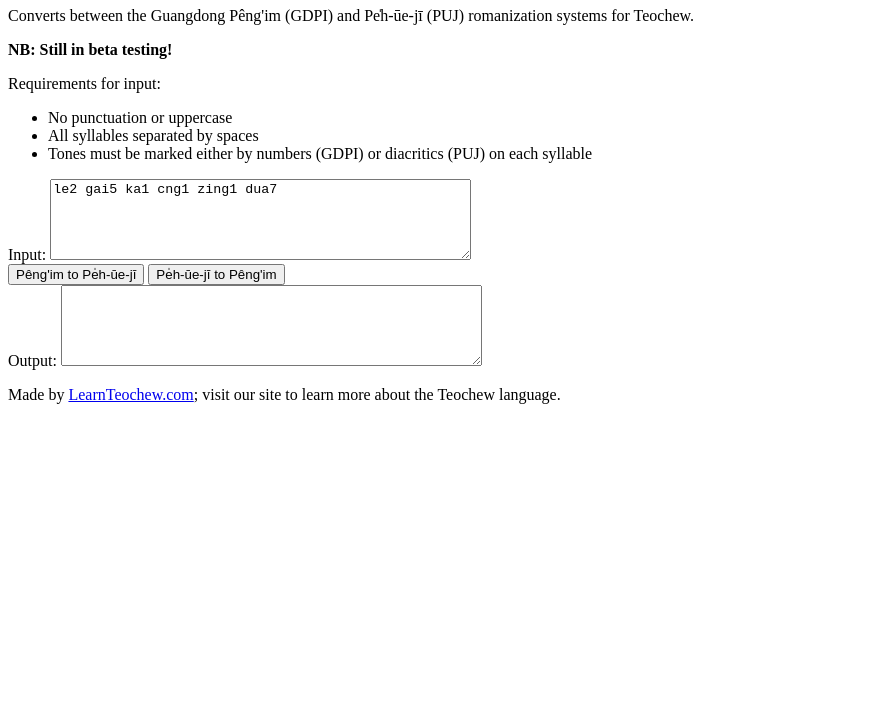
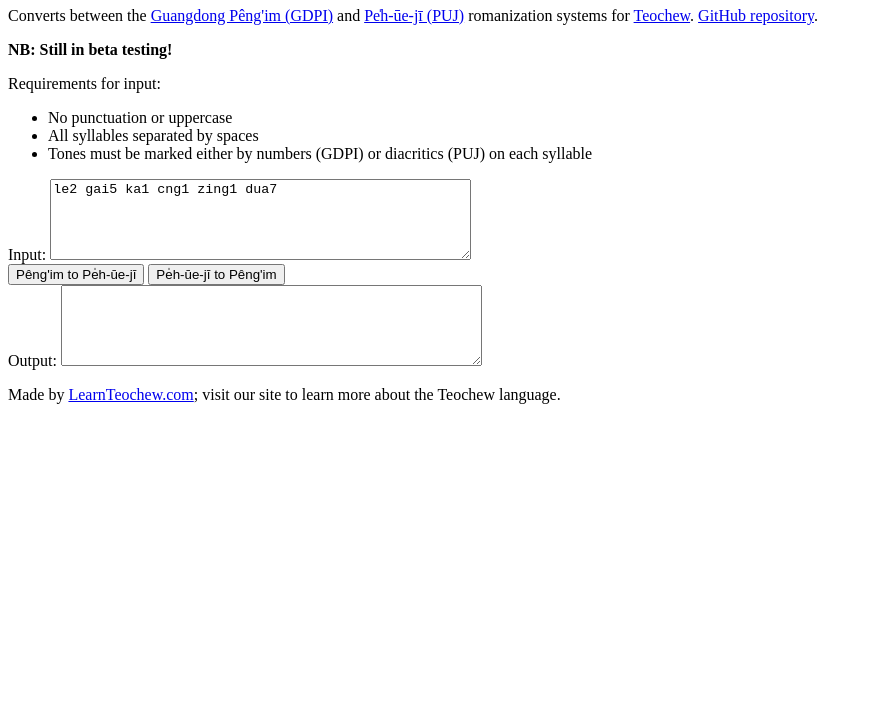
Before and after one commit to learn-teochew/pengim-js, a website with bundled scripts: page index.html in a window 1280 px wide. Shown: the part 73-800 px from the top of the page, without its empty margins (0-872 px from the left). Built offline with nearby package versions, Linux system fonts and the light colour scheme.

Commit message:
Add links to webpage, update Readme

```diff
--- a/index.html
+++ b/index.html
@@ -7,7 +7,7 @@
   </head>
   <body>
     <h1>Teochew Romanization Converter</h1>
-    <p>Converts between the Guangdong Pêng'im (GDPI) and Pe̍h-ūe-jī (PUJ) romanization systems for Teochew.</p>
+    <p>Converts between the <a href="https://en.wikipedia.org/wiki/Peng%27im">Guangdong Pêng'im (GDPI)</a> and <a href="https://en.wikipedia.org/wiki/Teochew_Romanization">Pe̍h-ūe-jī (PUJ)</a> romanization systems for <a href="https://en.wikipedia.org/wiki/Teochew_Min">Teochew</a>. <a href="https://github.com/learn-teochew/pengim-js">GitHub repository</a>.</p>
     <p><strong>NB: Still in beta testing!</strong></p>
     <p>Requirements for input:</p>
     <ul>
```
Also changed, not shown: README.md.
